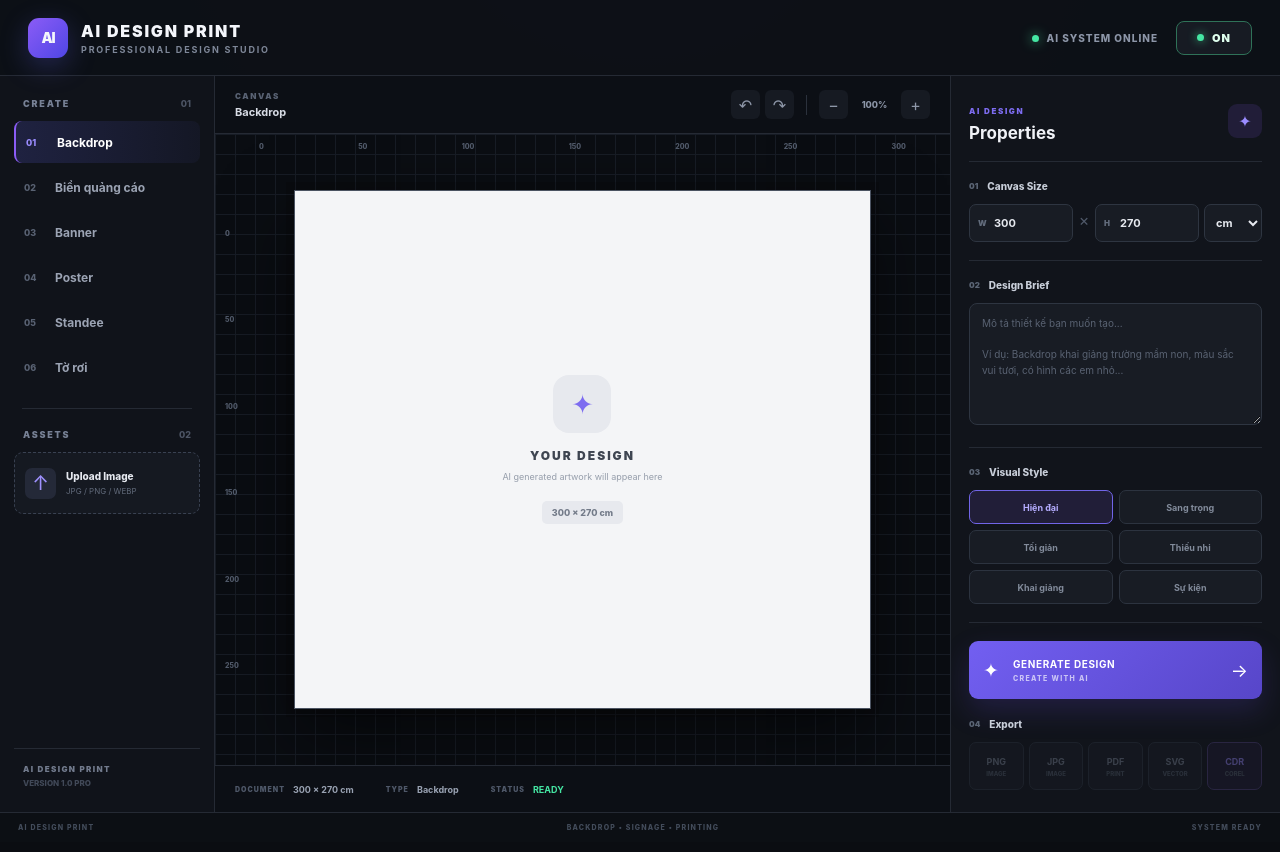
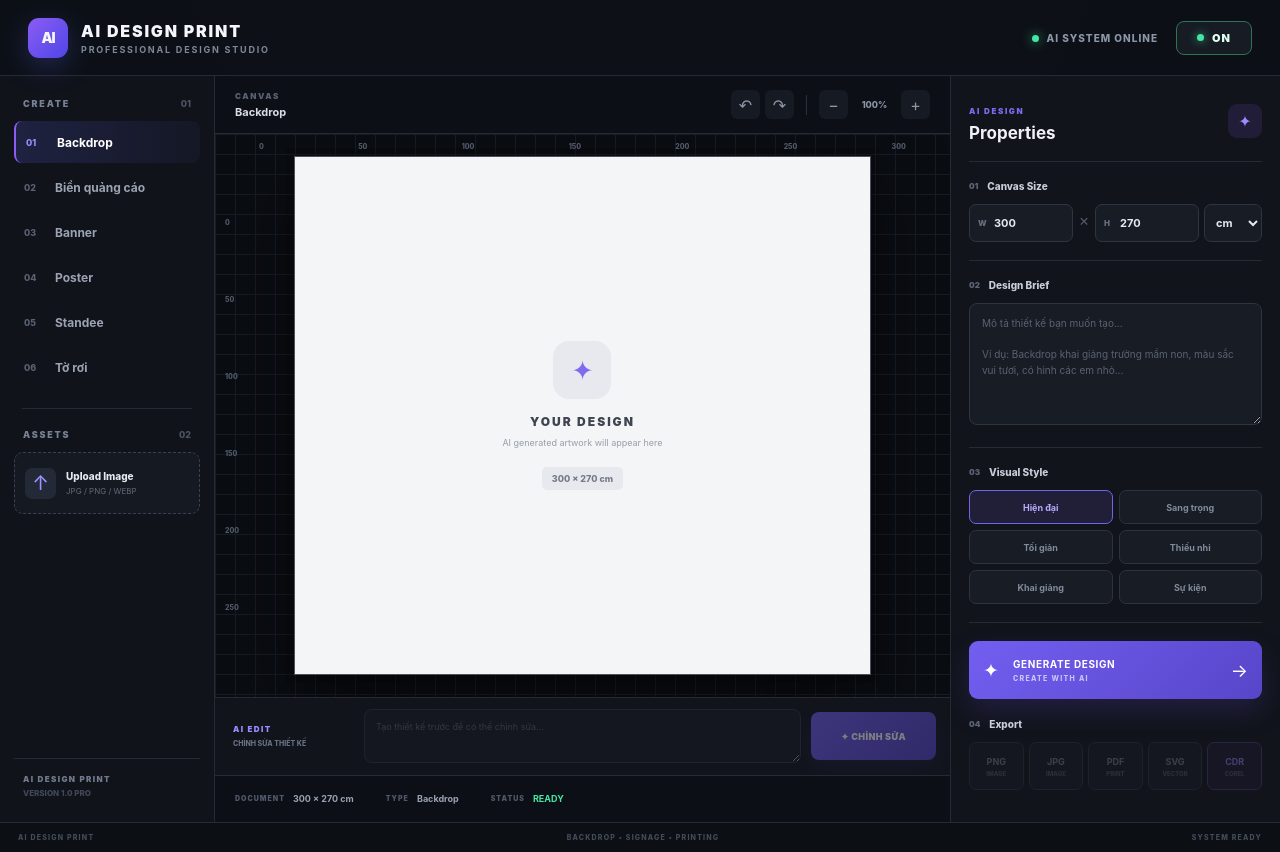
Before and after one commit to aidesignvietnam/ai-design-print, a React (Vite) app: page / in a window 1280 px wide. Built offline with nearby package versions, Linux system fonts and the light colour scheme.

Commit message:
Update main.jsx

```diff
--- a/src/main.jsx
+++ b/src/main.jsx
@@ -1235,7 +1235,9 @@ function App() {
               AI EDIT
           ================================================= */}
 
-          {generatedImage && (
+       {/* =================================================
+    AI EDIT
+================================================= */}
 
 <div className="edit-design-panel">
 
@@ -1253,28 +1255,25 @@ function App() {
 
   <textarea
     className="edit-design-input"
-                placeholder="Nhập yêu cầu chỉnh sửa thiết kế..."
+    placeholder={
+      generatedImage
+        ? "Nhập yêu cầu chỉnh sửa thiết kế..."
+        : "Tạo thiết kế trước để có thể chỉnh sửa..."
+    }
     rows="2"
-                value={
-                  editPrompt
-                }
+    value={editPrompt}
     onChange={(e) =>
-                  setEditPrompt(
-                    e.target.value
-                  )
-                }
-                disabled={
-                  !toolOn
-                }
+      setEditPrompt(e.target.value)
+    }
+    disabled={!toolOn || !generatedImage}
   />
 
   <button
     className="edit-design-button"
-                onClick={
-                  handleEdit
-                }
+    onClick={handleEdit}
     disabled={
       !toolOn ||
+      !generatedImage ||
       !editPrompt.trim() ||
       generating
     }
@@ -1285,9 +1284,6 @@ function App() {
   </button>
 
 </div>
-
-          )}
-
           {/* =================================================
               CANVAS BOTTOM
           ================================================= */}
```
Lines whose indentation alone changed are shown as unchanged.
